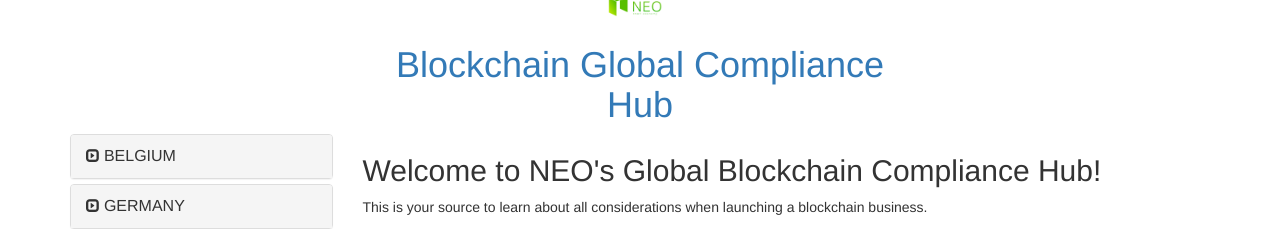
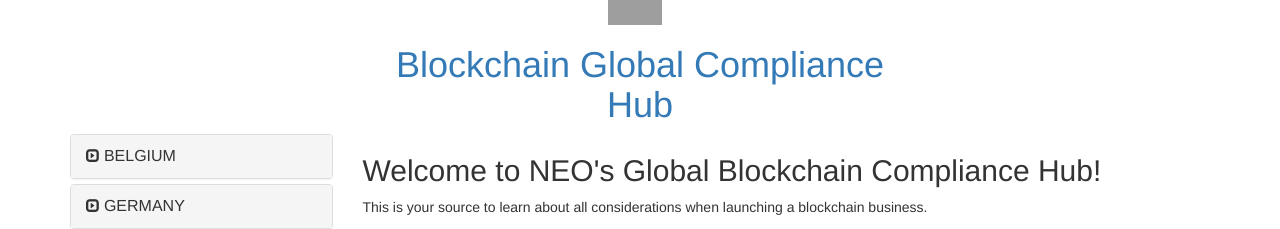
Before and after one commit to neo-project/global-blockchain-compliance-hub, a Jekyll site: the page built from index.html, in a window 1280 px wide. Shown: the top 229 px of the page. Built offline with Jekyll 4.4.1, drawn with Linux system fonts in a browser that asks for light colours; nearby versions of some CDN libraries.

Commit message:
Update header.html

```diff
--- a/_includes/header.html
+++ b/_includes/header.html
@@ -1,6 +1,6 @@
 <div id="header" class="col-md-6 col-md-offset-3 text-center">
   <a href="{{ site.url }}">
-	<img src="{{ site.url }}/assets/NEO-smarg-economy-logo.jpg" alt="logo">
+	<img src="{{ site.url }}CryptoWikiTest.github.io/assets/NEO-smarg-economy-logo.jpg" alt="logo">
   	<h1 class="text-center">{{ site.title }}</h1>
   </a>
 </div>
```
